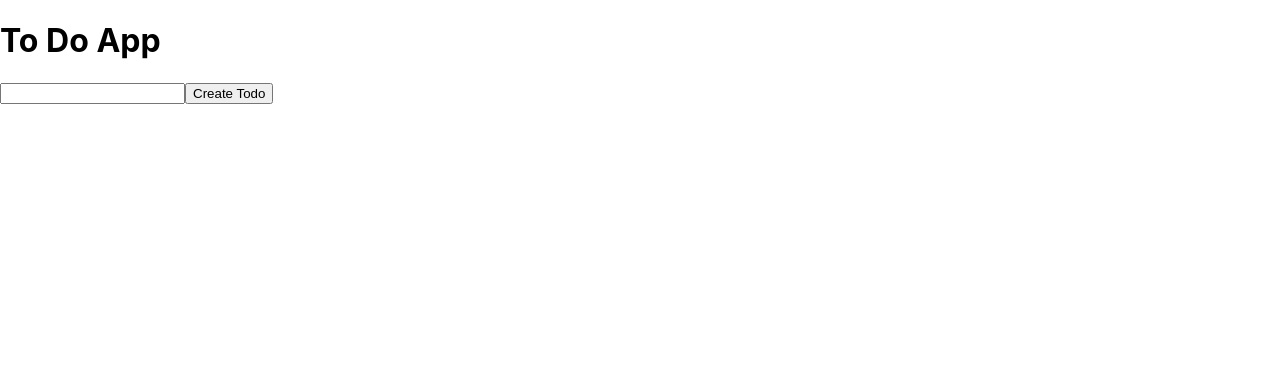
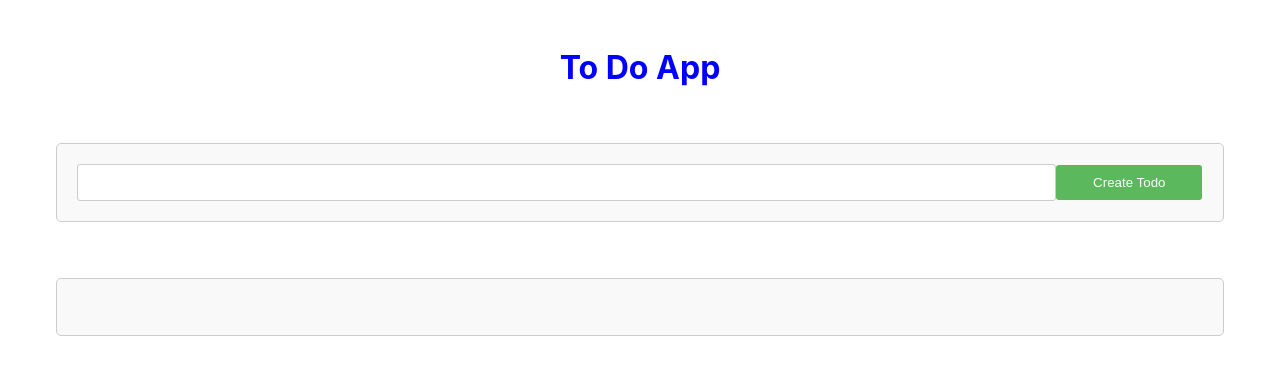
Before and after one commit to cheshta0112/TaskKeeper, a React (Create React App) app: page / in a window 1280 px wide. Shown: the top 374 px of the page. Built offline with nearby package versions, Linux system fonts and the light colour scheme.

Commit message:
added css --UI completed

```diff
--- a/src/App.css
+++ b/src/App.css
@@ -5,6 +5,13 @@
 .App-logo {
   height: 40vmin;
   pointer-events: none;
+}
+
+h1 {
+  text-align: center;
+  margin: 48px;
+  font-weight: bold;
+  color: blue;
 }
 
 @media (prefers-reduced-motion: no-preference) {
--- a/src/components/ToDoForm/ToDoForm.css
+++ b/src/components/ToDoForm/ToDoForm.css
@@ -0,0 +1,30 @@
+/* ToDoForm.css */
+
+.container {
+  margin: 20px;
+  padding: 20px;
+  border: 1px solid #ccc;
+  border-radius: 5px;
+  background-color: #f9f9f9;
+}
+
+.form-control {
+  width: 85%;
+  padding: 10px;
+  border: 1px solid #ccc;
+  border-radius: 3px;
+}
+
+.btn-success {
+  width: 13%;
+  background-color: #5cb85c;
+  color: #fff;
+  border: none;
+  padding: 10px 20px;
+  border-radius: 3px;
+  cursor: pointer;
+}
+
+.btn-success:hover {
+  background-color: #449d44;
+}
--- a/src/components/ToDoList/ToDoList.css
+++ b/src/components/ToDoList/ToDoList.css
@@ -0,0 +1,36 @@
+li {
+  text-align: left;
+}
+
+.container {
+  margin: 56px !important;
+}
+
+.completed {
+  background-color: green;
+  padding: 0 6px;
+  height: fit-content;
+  margin: auto 0;
+  border-radius: 4px;
+  color: white;
+}
+
+.pending {
+  background-color: red;
+  padding: 0 6px;
+  height: fit-content;
+  margin: auto 0;
+  border-radius: 4px;
+  color: white;
+}
+
+li {
+  width: 50%;
+  margin-top: 6px;
+  display: flex;
+  justify-content: space-between;
+}
+
+.content {
+  width: 25%;
+}
```
